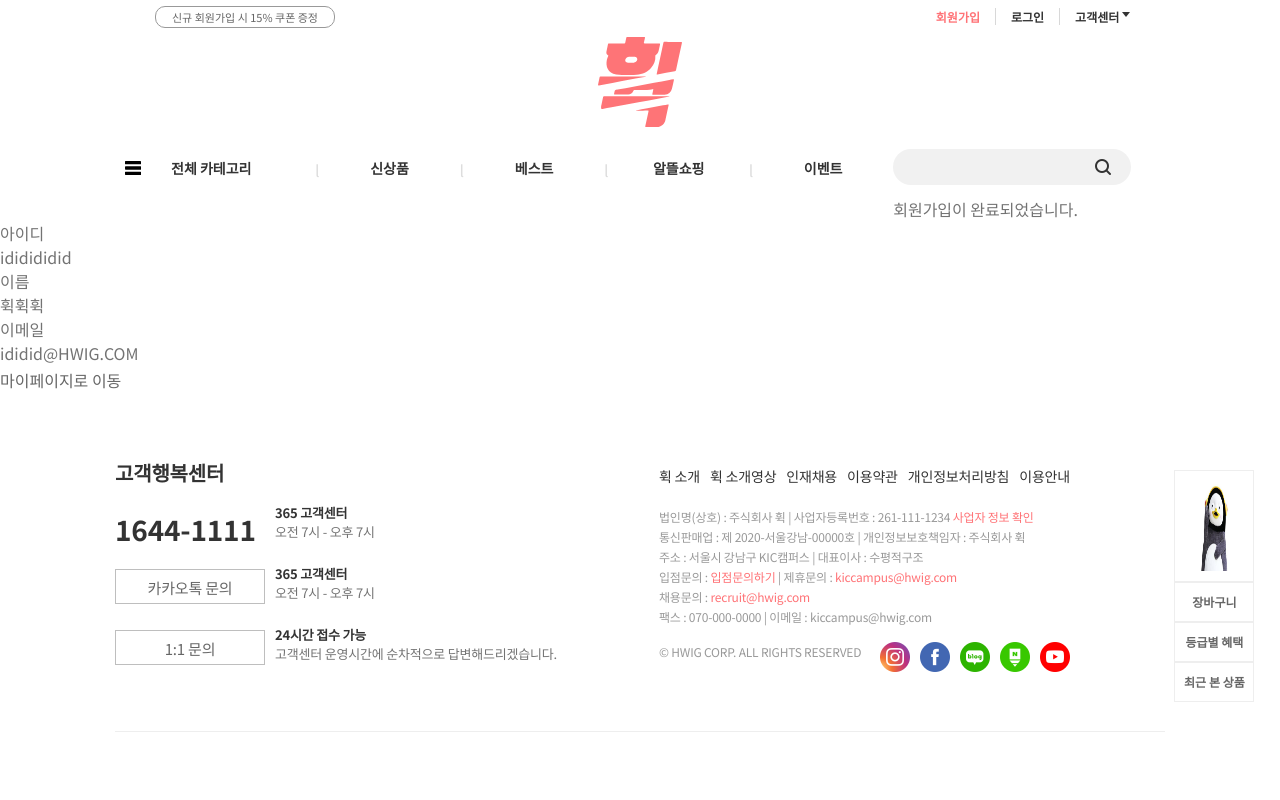
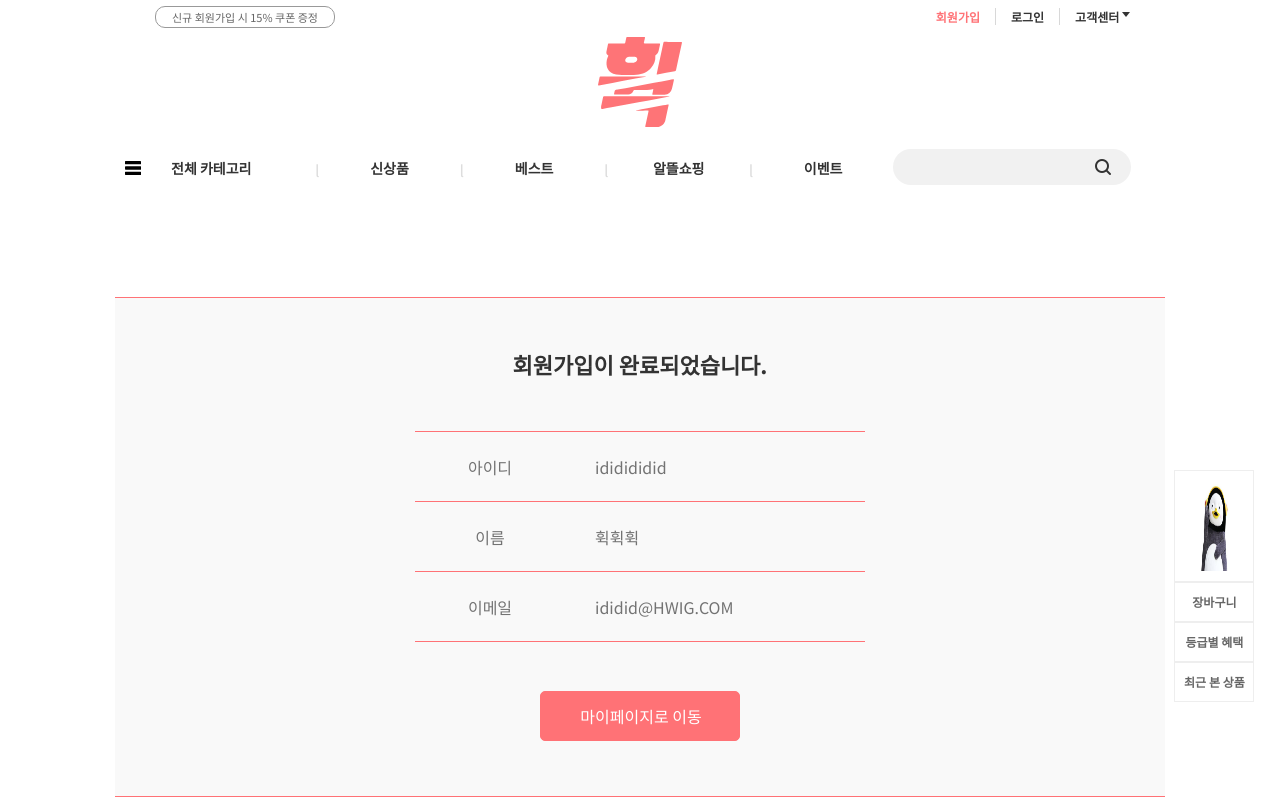
Before and after one commit to ha0git/HwigProject, a React (Create React App) app in the folder hwigproject-fe/: page /joincomplete in a window 1280 px wide. Shown: the top 800 px of the page. Built offline with nearby package versions, Linux system fonts and the light colour scheme.

Commit message:
0403 회원가입완료 페이지

```diff
--- a/hwigproject-fe/src/RegisterComponents/JoinComplete.css
+++ b/hwigproject-fe/src/RegisterComponents/JoinComplete.css
@@ -2,3 +2,61 @@
     width:100%;
     height:auto;
 }
+.jc_content{
+    margin: 100px auto;
+    width:1050px;
+    height: 500px;
+    background: #f9f9f9;
+    border-top: 1.5px solid #ff7276;
+    border-bottom: 1.5px solid #ff7276;
+}
+.jc_tit{
+    text-align: center;
+    font-size:22px;
+    font-weight: 700;
+    color: #333;
+    margin:50px 0;
+}
+.jc_list{
+    margin:0 auto;
+    width:450px;
+    height:200px;
+    border-top: 1.5px solid #ff7276;
+}
+.jc_list > ul{
+    border-bottom: 1px solid #ff7276;
+    height: 70px;
+}
+.jc_list > ul >li{
+    display: inline-block;
+    height:70px;
+    line-height: 70px;
+}
+.jc_list > ul >li:first-of-type{
+    width:150px;
+    text-align: center;
+}
+.jc_list > ul >li:last-of-type{
+    width:300px;
+    padding-left: 30px;
+}
+.jc_mypage{
+
+    text-align: center;
+    margin-top:60px;
+    height:50px;
+}
+.jc_mypage button{
+    border: 1px solid #ff7276;
+    width:200px;
+    height:50px;
+    border-radius: 5px;
+    background: #ff7276;
+}
+.jc_mypage button a{
+    display: inline-block;
+    line-height: 48px;
+    width:200px;
+    height:50px;
+    color:white;
+}
--- a/hwigproject-fe/src/RegisterComponents/JoinComplete.js
+++ b/hwigproject-fe/src/RegisterComponents/JoinComplete.js
@@ -22,7 +22,7 @@ const JoinComplete = () => {
                             <li>ididid@HWIG.COM</li>
                         </ul>
                     </div>
-                    <form>
+                    <form className="jc_mypage">
                         <button><Link to='/mypage'>마이페이지로 이동</Link></button>
                     </form>
                 </div>
```
